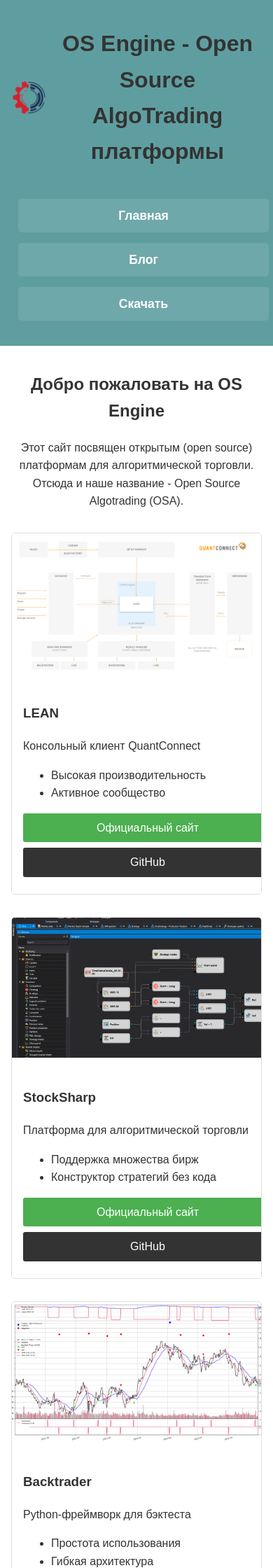
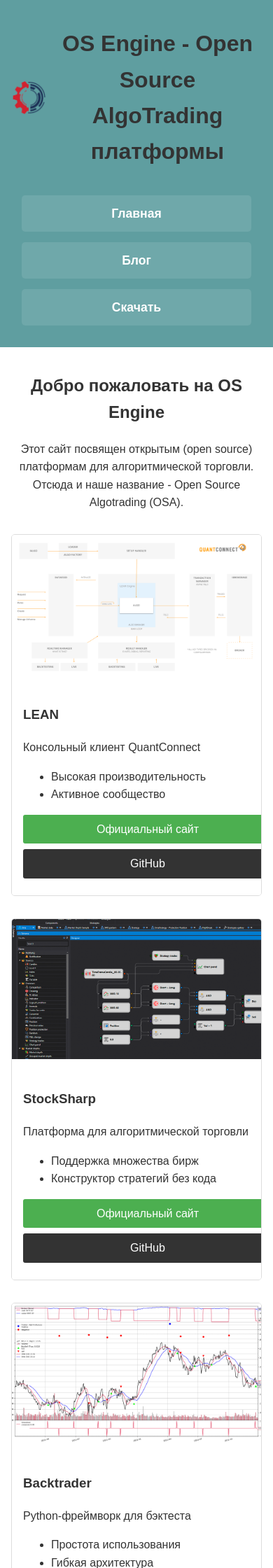
Before and after one commit to osaengine/osaengine.github.io, a Jekyll site: the page built from index.html, in a window 390 px wide. Shown: the top 2240 px of the page at 70% size. Built offline with Jekyll 4.4.1, drawn with Linux system fonts in a browser that asks for light colours.

Commit message:
фиксы

```diff
--- a/assets/css/style.css
+++ b/assets/css/style.css
@@ -422,7 +422,6 @@
 
     nav {
         width: 100%;
-        padding: 10px;
     }
 
     nav ul {
@@ -431,7 +430,9 @@
         align-items: center;
         gap: 15px;
         margin: 0;
-        padding: 10px 0;
+        padding: 15px;
+        width: 100%;
+        box-sizing: border-box;
     }
 
     nav ul li {
@@ -442,7 +443,7 @@
 
     nav ul li a {
         display: block;
-        padding: 10px;
+        padding: 12px;
         background-color: rgba(255, 255, 255, 0.1);
         border-radius: 5px;
         width: 100%;
```
